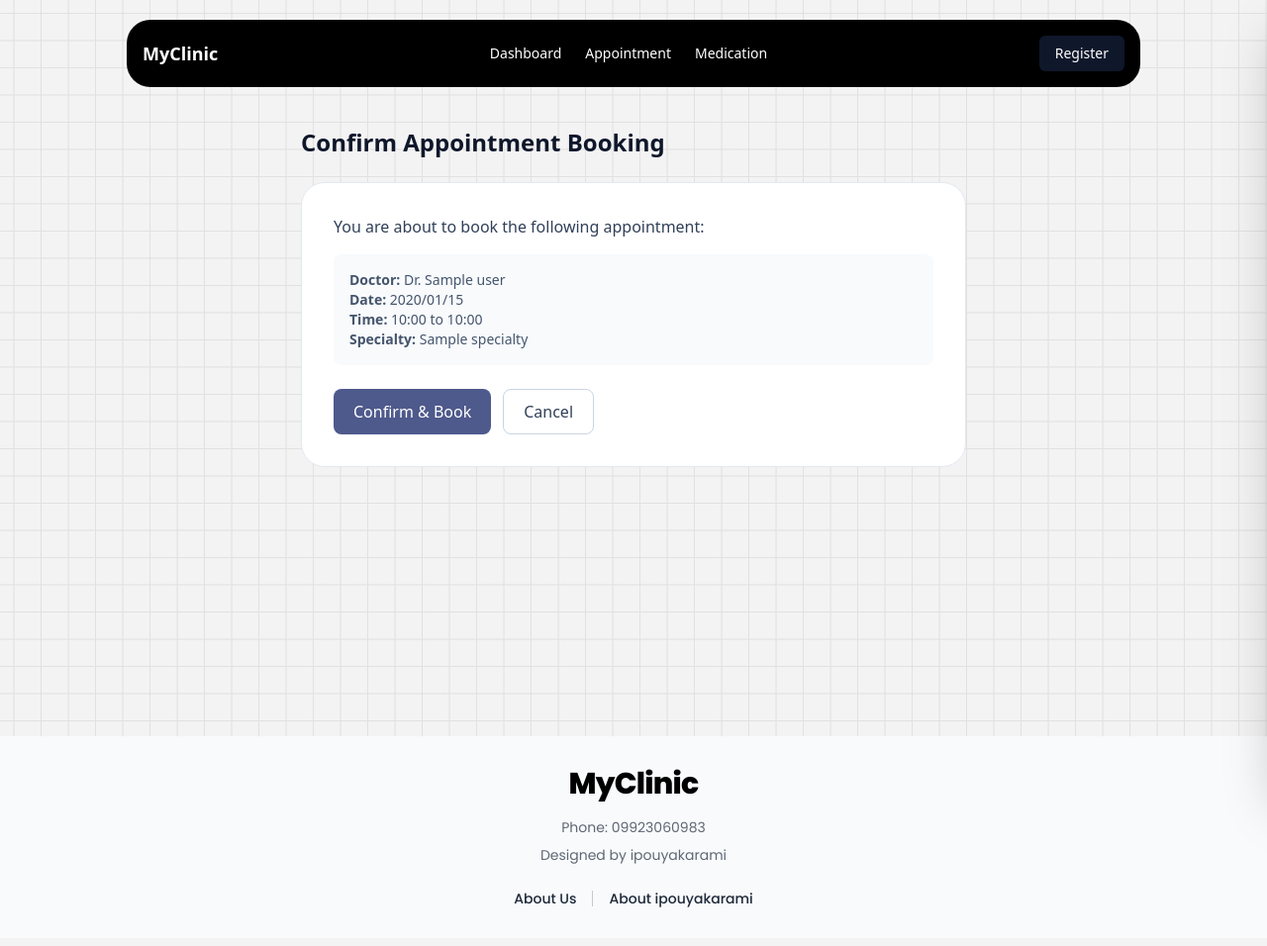
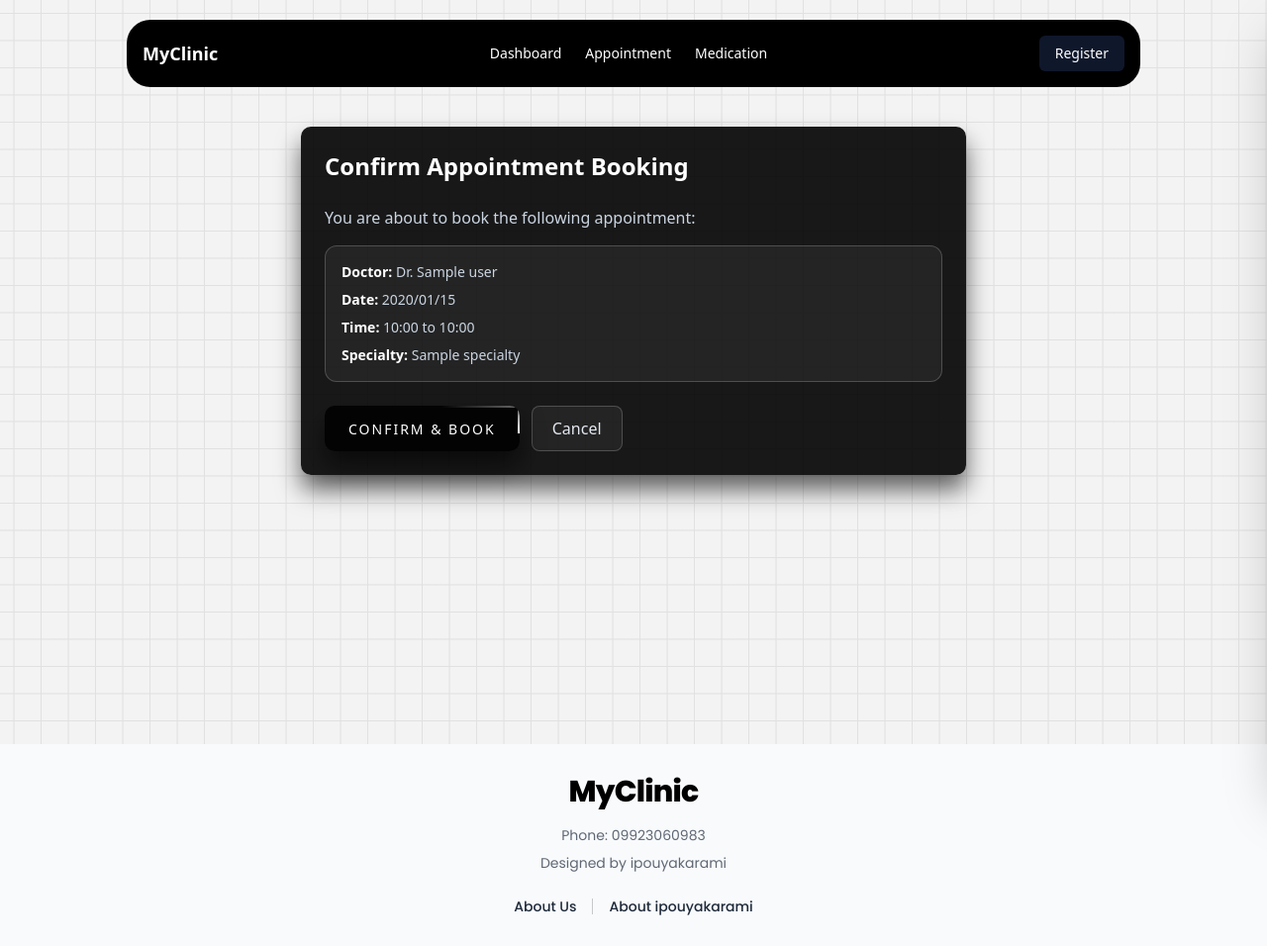
Before and after one commit to ipouyakarami/My_Clinic, a Django app: template templates/appointments/book_confirm.html in a window 1280 px wide. Shown: the whole page at 99% size. Before the commit the page ends 917 px from the top, so only its background shows below. Run offline with Django 3.2, Linux system fonts and the light colour scheme; the template is opened without the code that fills it: most values are stand-ins (such as "Sample title", 1, 10 or a date in 2020); style sheets or scripts are compiled from the project's sources.

Commit message:
ui completed

```diff
--- a/templates/appointments/book_confirm.html
+++ b/templates/appointments/book_confirm.html
@@ -3,23 +3,30 @@
 {% block title %}Confirm Appointment Booking — MyClinic{% endblock %}
 
 {% block content %}
-    <div class="mx-auto max-w-2xl">
-        <h1 class="mb-6 text-2xl font-bold text-slate-900">Confirm Appointment Booking</h1>
+    <div class="mx-auto max-w-2xl space-y-6">
+        <div class="service-box">
+            <h1 class="mb-6 text-2xl font-bold text-white">Confirm Appointment Booking</h1>
 
-        <div class="rounded-3xl border border-slate-200 bg-white p-6 sm:p-8">
-            <p class="mb-4 text-slate-700">You are about to book the following appointment:</p>
-            <div class="mb-6 rounded-lg bg-slate-50 p-4 text-sm text-slate-600">
-                <p><strong>Doctor:</strong> Dr. {{ slot.doctor.user.get_full_name }}</p>
-                <p><strong>Date:</strong> {{ slot.date|date:"Y/m/d" }}</p>
-                <p><strong>Time:</strong> {{ slot.start_time|time:"H:i" }} to {{ slot.end_time|time:"H:i" }}</p>
-                <p><strong>Specialty:</strong> {{ slot.doctor.specialty }}</p>
+            <p class="mb-4 text-slate-300">You are about to book the following appointment:</p>
+            <div class="mb-6 space-y-2 rounded-xl border border-white/20 bg-white/5 p-4 text-sm text-slate-300">
+                <p><strong class="text-white">Doctor:</strong> Dr. {{ slot.doctor.user.get_full_name }}</p>
+                <p><strong class="text-white">Date:</strong> {{ slot.date|date:"Y/m/d" }}</p>
+                <p><strong class="text-white">Time:</strong> {{ slot.start_time|time:"H:i" }} to {{ slot.end_time|time:"H:i" }}</p>
+                <p><strong class="text-white">Specialty:</strong> {{ slot.doctor.specialty }}</p>
             </div>
-            <form method="post">
+
+            <form method="post" class="space-y-6">
                 {% csrf_token %}
                 <input type="hidden" name="slot" value="{{ slot.pk }}">
-                <div class="flex gap-3">
-                    <button type="submit" class="rounded-lg bg-primary px-5 py-2.5 text-white hover:bg-primary/90">Confirm & Book</button>
-                    <a href="{% url 'core:doctor_detail' pk=slot.doctor.pk %}" class="rounded-lg border border-slate-300 px-5 py-2.5 text-slate-700 hover:bg-slate-50">Cancel</a>
+                <div class="flex flex-wrap gap-3">
+                    <button type="submit" class="auth-btn">
+                        <span></span><span></span><span></span><span></span>
+                        Confirm & Book
+                    </button>
+                    <a href="{% url 'core:doctor_detail' pk=slot.doctor.pk %}"
+                       class="rounded-lg border border-white/20 bg-white/5 px-5 py-2.5 text-slate-200 hover:bg-white/10">
+                        Cancel
+                    </a>
                 </div>
             </form>
         </div>
```
